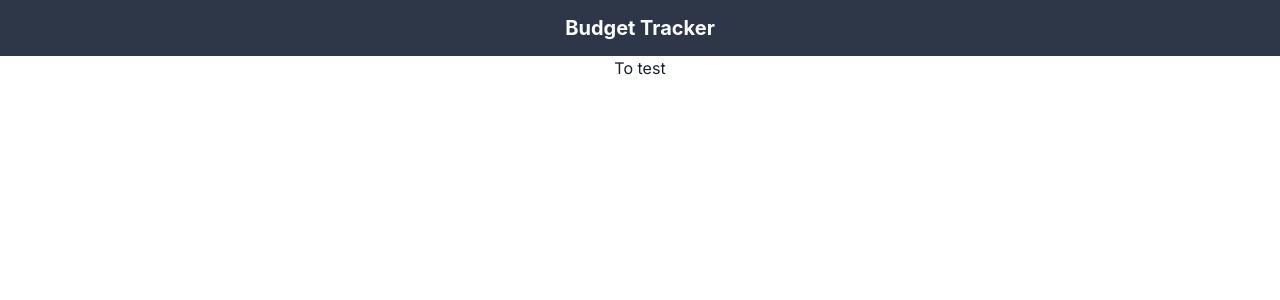
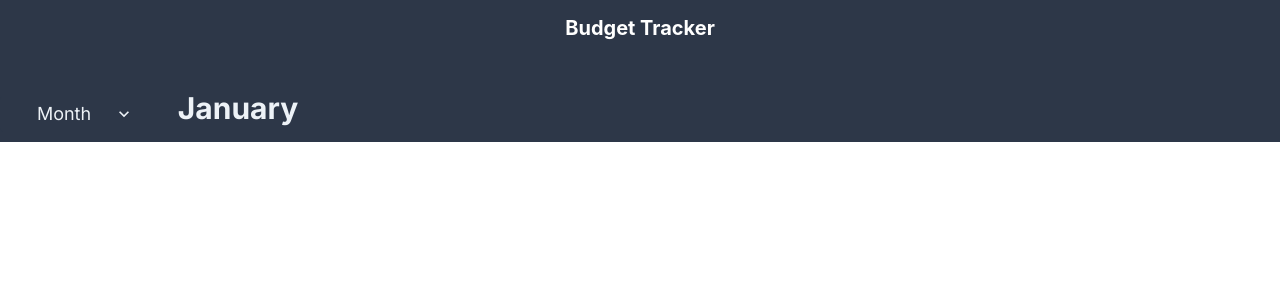
Before and after one commit to Jasonchen272/Budget-Tracker, a Next.js app: page / in a window 1280 px wide. Shown: the top 300 px of the page. Built offline with nearby package versions, Linux system fonts and the light colour scheme.

Commit message:
subheader

```diff
--- a/app/page.tsx
+++ b/app/page.tsx
@@ -1,5 +1,6 @@
 import React from 'react';
 import Header from '@/components/Header';
+import SubHeader from '@/components/Subheader'
 
 import {
   Box,
@@ -13,10 +14,13 @@ import {
   Container,
 } from '@chakra-ui/react';
 function HomePage() {
+    const currentDate = new Date();
+    const currentMonth = currentDate.toLocaleString('default', { month: 'long' });
+
   return (
-    <Box textAlign={"center"}>
+    <Box bg="gray.700" textAlign={"center"}>
           <Header/>
-      <Link href="/test">To test</Link>
+      <SubHeader curr_month={currentMonth}/>
       </Box>
   );
 }
--- /dev/null
+++ b/components/Subheader.tsx
@@ -0,0 +1,41 @@
+import React from 'react';
+import { Box, Flex, Select } from '@chakra-ui/react';
+
+interface SubHeaderProps {
+  curr_month: string;
+  total: number;
+}
+
+function SubHeader({ curr_month, total}: SubHeaderProps) {
+    const months = [
+        'January', 'February', 'March', 'April',
+        'May', 'June', 'July', 'August',
+        'September', 'October', 'November', 'December',
+      ];
+  return (
+    <Flex>
+      <Box>
+        <Select
+            mt={30}
+            placeholder="Month"
+            borderColor='gray.700'
+            color="gray.100"
+            fontSize={18}
+            textAlign="center"
+            py="2" >
+            {months.map((month, index) => (
+            <option key={index} value={month}>
+                {month}
+            </option>
+            ))}
+        </Select>
+        </Box>
+        <Box ml={30} mt={30} color="gray.100" fontSize={30} fontWeight={700} w="10%">
+            {curr_month}
+        </Box>
+      <Box mt={30} color="gray.100" fontSize={30} fontWeight={700}>{total}</Box>
+    </Flex>
+  );
+}
+
+export default SubHeader;
```
Also changed, not shown: app/test/page.tsx (deleted, +0 -22 lines), components/sometext.tsx (deleted).
